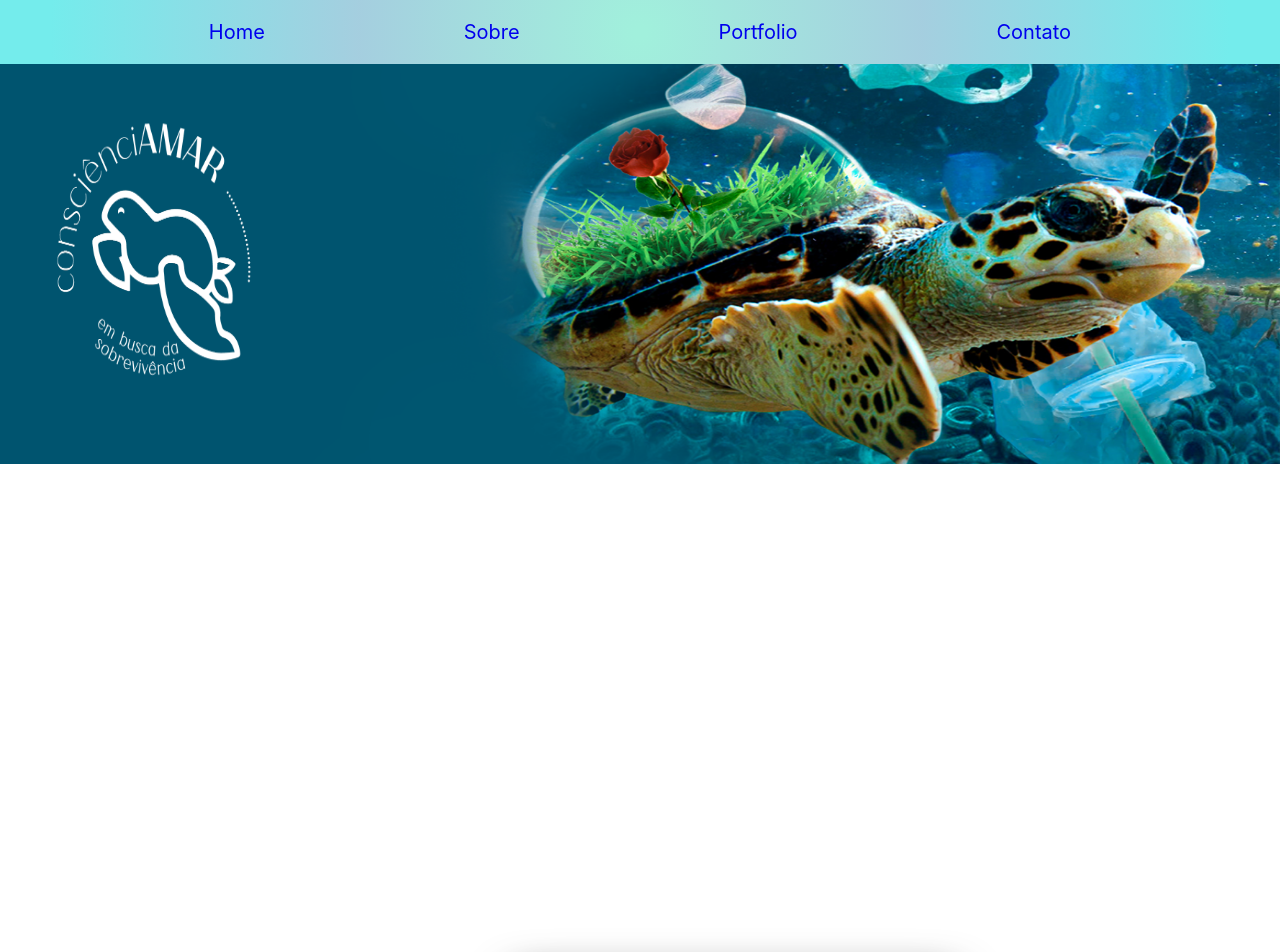
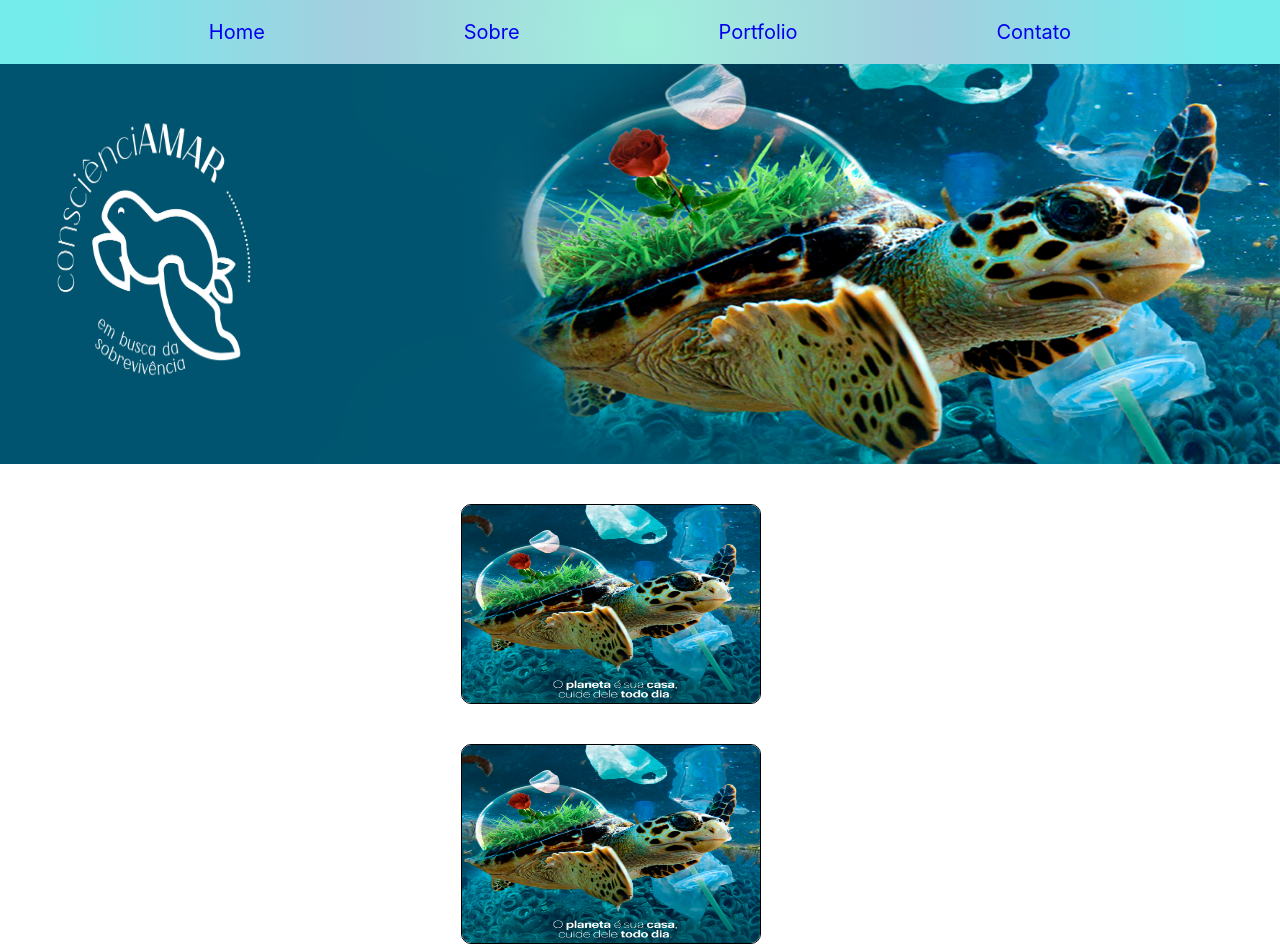
Before and after one commit to Marciatkm/projeto-finale-reprograma, a React (Create React App) app: page /sobre in a window 1280 px wide. Shown: the top 952 px of the page. Built offline with nearby package versions, Linux system fonts and the light colour scheme.

Commit message:
:snowflake:

```diff
--- a/src/componentes/Conteudo/Conteudo.jsx
+++ b/src/componentes/Conteudo/Conteudo.jsx
@@ -1,6 +1,7 @@
 import "../Conteudo/conteudo.styles.css"
 import picTorguga from "../../assets/Tartaruga-planeta.png"
- import "../Conteudo/conteudo.styles.css"
+import ImageTurtle from "../../assets/home-turtle.jpg"
+import "../Conteudo/conteudo.styles.css"
 
 const Conteudo = () => {
     return(
@@ -9,15 +10,18 @@ const Conteudo = () => {
 
             <div class="child">
 
-               <img className="tortuga" src={picTorguga} alt='logo'/>
+               <img className="tortuga" src={ImageTurtle} title="Taruaruga-verde" alt='logo'/>
 
                <p className=" primeiro-paragrafro">São répteis existentes há mais de 180 milhões de anos e teriam evoluído a partir das tartarugas de água doce. A carapaça das tartarugas marinhas é mais achatada, o que as deixam mais leves e hidrodinâmicas. Possuem visão, olfato e audição desenvolvidos e as patas são eficientes nadadeiras debaixo d´agua. Outra importante adaptação foi o surgimento de glândulas de sal, localizadas próximo aos olhos. A maioria das espécies de tartarugas marinhas é migratória e se orientam pelo oceano com a ajuda do campo magnético terrestre.</p>
 
             </div>
                 <div class="child">
 
-                    <p className=" segundo-paragrafro">São répteis existentes há mais de 180 milhões de anos e teriam evoluído a partir das tartarugas de água doce. A carapaça das tartarugas marinhas é mais achatada, o que as deixam mais leves e hidrodinâmicas. Possuem visão, olfato e audição desenvolvidos e as patas são eficientes nadadeiras debaixo d´agua. Outra importante adaptação foi o surgimento de glândulas de sal, localizadas próximo aos olhos. A maioria das espécies de tartarugas marinhas é migratória e se orientam pelo oceano com a ajuda do campo magnético terrestre.</p>
+                    <p className=" segundo-paragrafro">A poluição é uma das principais ameaças, pois degradam o ambiente marinho como um todo..<p>  clique aqui <a  href="https://www.youtube.com/watch?v=P8dQGL7jYg4"></a></p> </p>
+
                     <img className="tortuga" src={picTorguga} alt='logo'/>
+
+
                </div>
             </div>
 
--- a/src/componentes/Conteudo/conteudo.styles.css
+++ b/src/componentes/Conteudo/conteudo.styles.css
@@ -38,13 +38,14 @@
     justify-content: center;
     text-align: justify;
     margin-right: 20px;
-    padding: 10px;
+    padding: 15px;
 }
 .tortuga{
 
-    width: 200px;
+    width: 300px;
     height: 200px;
     background-repeat: no-repeat;
     background-position: center;
     border: 1px solid black;
+    border-radius: 10px ;
 }
--- a/src/pages/Contato/Contato.js
+++ b/src/pages/Contato/Contato.js
@@ -20,6 +20,7 @@ const Contato = () => {
     <img src="https://j.gifs.com/Y7lgwY.gif" alt="foto" />
       <div>
            <h2>Márcia Tadakuma</h2>
+           <p>Graduada em engenharia civil</p>
            <p>Desenvolvedora Jr</p>
       </div>
     </div>
@@ -33,8 +34,9 @@ const Contato = () => {
          <a href="https://linkedin.com/in/marcia-tadakuma" target="_blank" rel="noreferrer">
            <TiSocialLinkedinCircular size={89} color="rgb(56, 56, 56)"/>
          </a>
-         <a href="https://www.instagram.com/marcinhatkm/"  target="_blank" rel="noreferrer"> </a>
+         <a href="https://www.instagram.com/marcinhatkm/"  target="_blank" rel="noreferrer">
           <TiSocialInstagramCircular size={88} color="rgb(56, 56, 56)"/>
+          </a>
       </div>
     </div>
 
--- a/src/pages/Sobre/Sobre.js
+++ b/src/pages/Sobre/Sobre.js
@@ -3,6 +3,7 @@ import Banner from '../../componentes/Banner/Banner'
 import Footer from '../../componentes/Footer/Footer'
 import ImageSobre from '../../assets/sobre.png'
 import Logo from '../../assets/logo-branco.png'
+import picTorguga from "../../assets/Tartaruga-planeta.png"
 import Quiz from '../../componentes/Quiz/Quiz'
 
 
@@ -15,6 +16,20 @@ const Sobre = () => {
     <Menu />
     <img className="logoImagem" src={Logo} alt='logo'/>
     <Banner className="imagem" image={ImageSobre} > </Banner>
+    <>
+    <div className="container" >
+      <div class="child"><img className="tortuga" src={picTorguga} alt='logo'/>  </div>
+      <div className="child"><img className="tortuga" src={picTorguga} alt='logo'/></div>
+      <div className="child"><img className="tortuga" src={picTorguga} alt='logo'/></div>
+      <div className="child"><img className="tortuga" src={picTorguga} alt='logo'/></div>
+      <div className="child"><img className="tortuga" src={picTorguga} alt='logo'/></div>
+      <div className="child"><img className="tortuga" src={picTorguga} alt='logo'/></div>
+      <div className="child"><img className="tortuga" src={picTorguga} alt='logo'/></div>
+
+
+
+    </div>
+    </>
     <Quiz/>
     <Footer />
   </>
--- a/src/pages/Sobre/sobre.styles.css
+++ b/src/pages/Sobre/sobre.styles.css
@@ -23,8 +23,13 @@
     font-weight: 900;
     font-size: 42px;
   } */
-
+  *{
+    margin: 0;
+    padding: 0;
+    box-sizing: border-box;
+}
   .img{
+    display: flex;
     height: 200px;
     width: 1000px;
   }
@@ -35,3 +40,30 @@
     margin: 2%;
     padding: 20px;
     }
+    .container{
+      height: 100%;
+      display: flex;
+      padding: 10px;
+      flex-direction: column;
+      flex-wrap: wrap;
+      justify-content:space-around;
+
+  }
+  .child{
+      display: flex;
+      width: 30%;
+      height: 200px;
+      padding: 30px;
+      margin: 20px;
+      background-color: white;
+      padding: 10px;
+    }
+    .tortuga{
+      display: flex;
+      width: 300px;
+      height: 200px;
+      background-repeat: no-repeat;
+      background-position: center;
+      border: 1px solid black;
+      border-radius: 10px ;
+  }
```
Also changed, not shown: src/assets/home-turtle.jpg (added), 1 other file (tests, documents, lock files or other folders).
